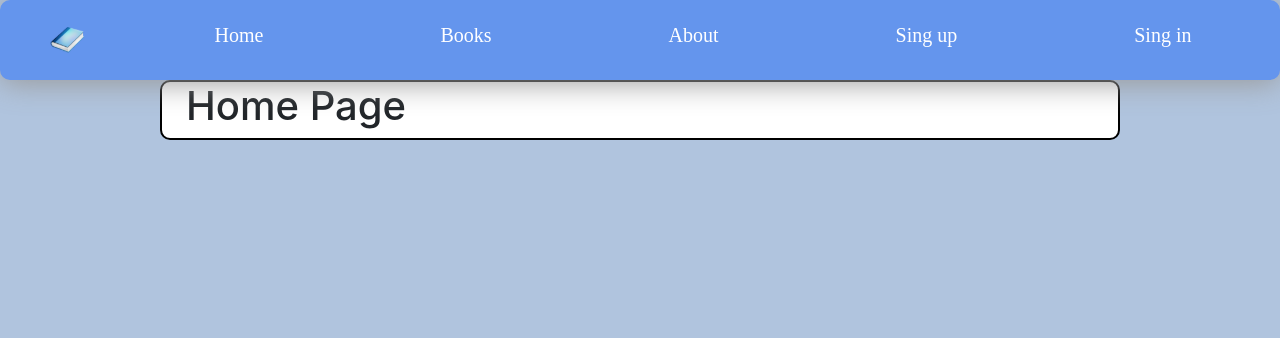
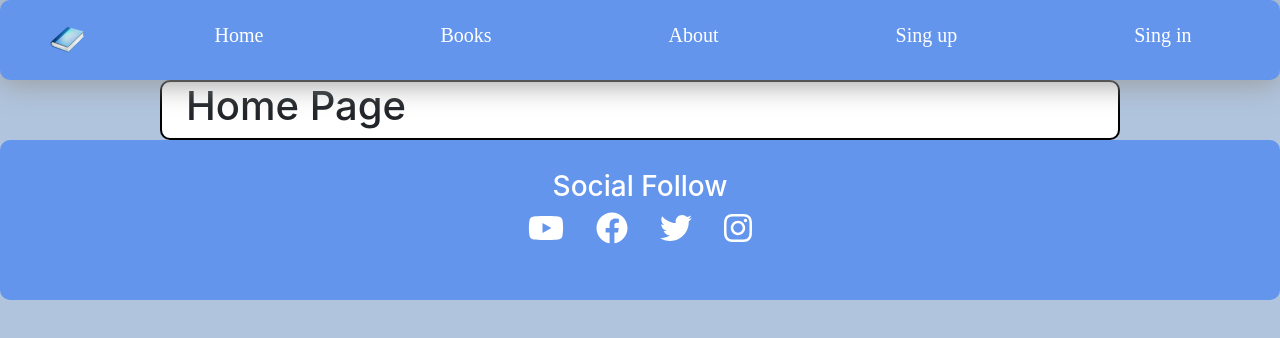
Before and after one commit to noemitth10/Ekecluded_2021-2, a React (Create React App) app in the folder client/: page / in a window 1280 px wide. Shown: the top 338 px of the page. Built offline with nearby package versions, Linux system fonts and the light colour scheme.

Commit message:
Update App.js
I imported Footer.js file.

```diff
--- a/client/src/components/App.js
+++ b/client/src/components/App.js
@@ -8,6 +8,7 @@ import { BrowserRouter as Router, Switch, Route} from 'react-router-dom';
 import ListBooks from './books/ListBooks';
 import Book from './books/Book';
 import {Container} from '@material-ui/core';
+import Footer from '../layout/Footer';
 
 
 function App() {
@@ -24,6 +25,7 @@ function App() {
           <Route component={PageNotFound}/>
         </Switch>
       </Container>
+      <Footer/>
     </Router>
   );
 }
```
